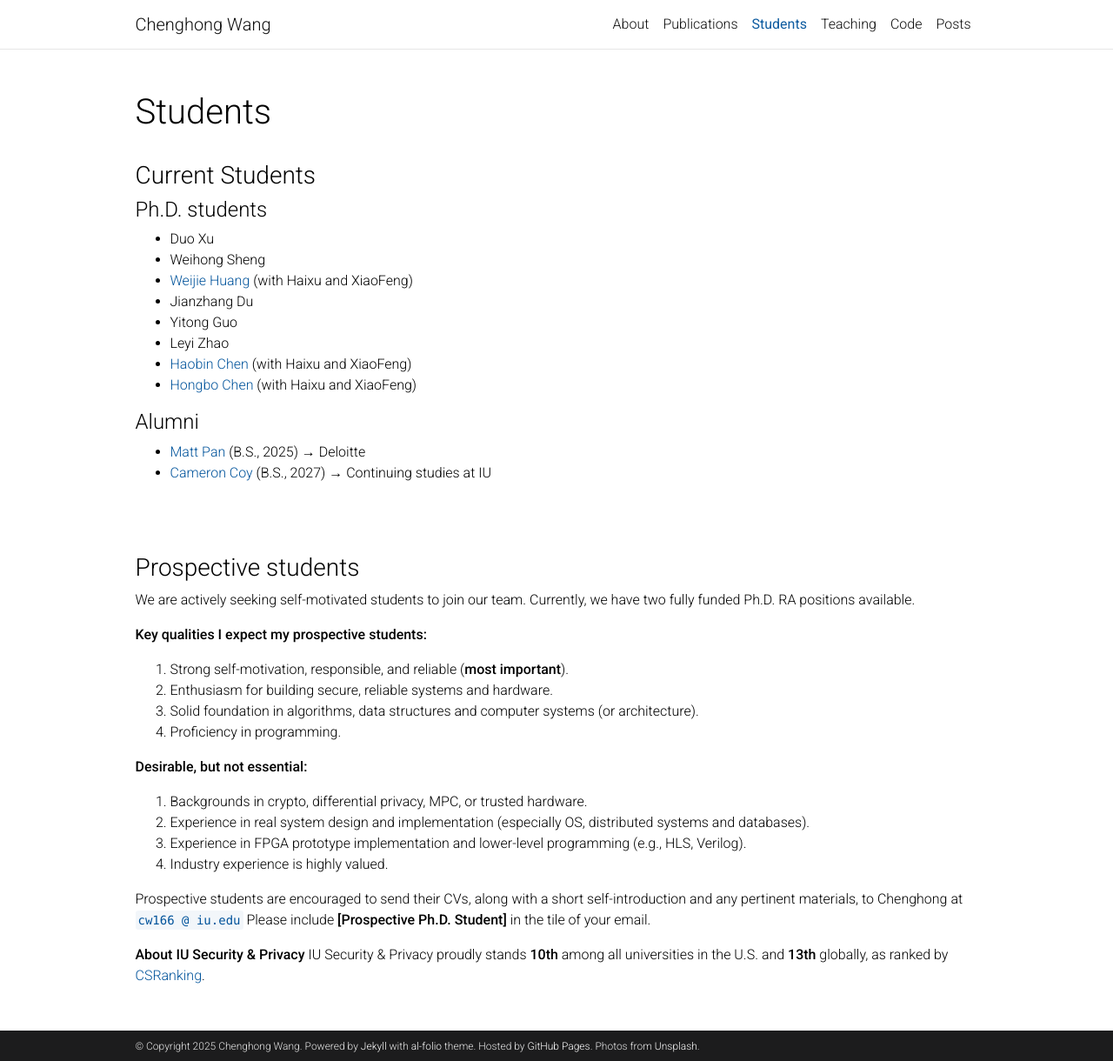
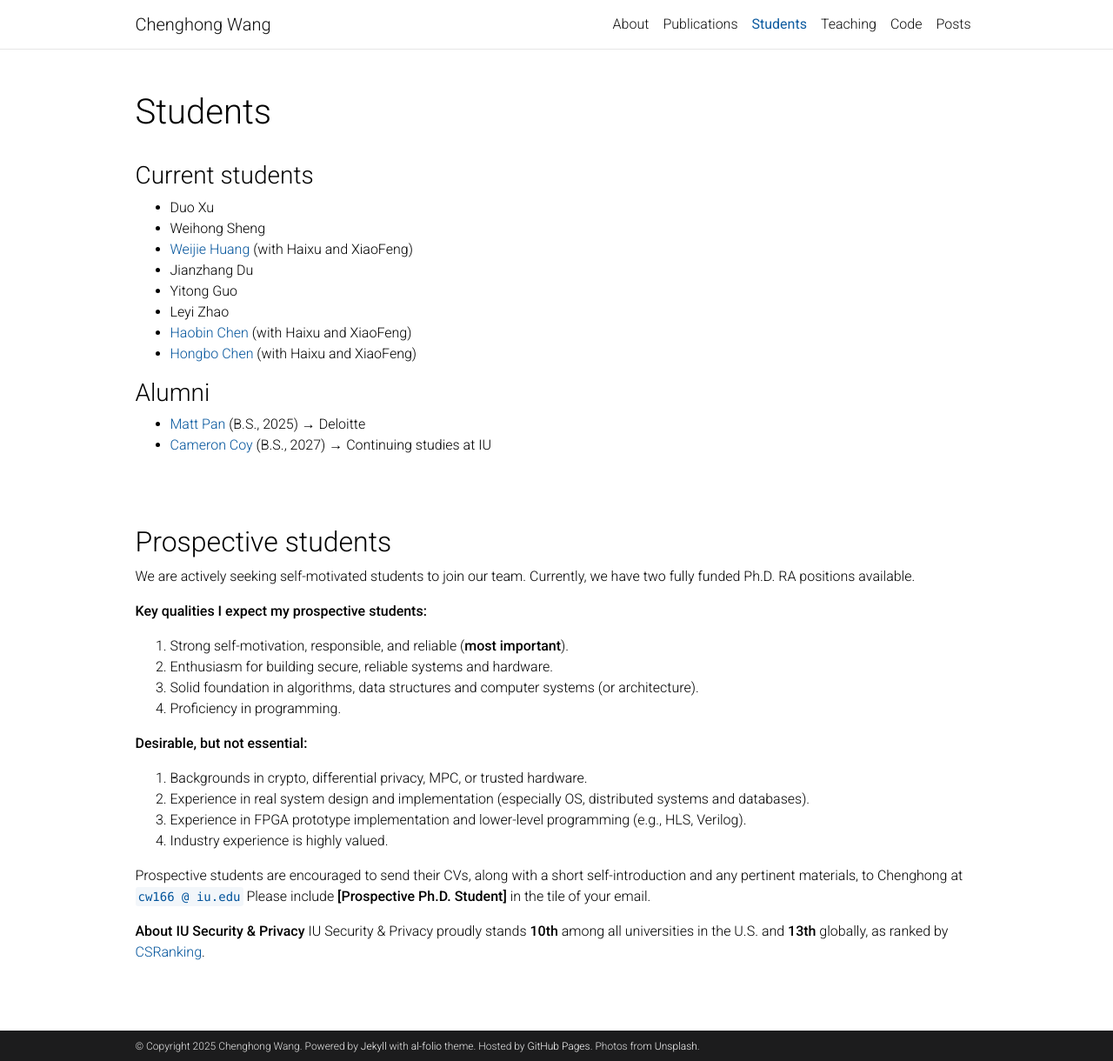
Before and after one commit to lovingmage/lovingmage.github.io, a Jekyll site: the page built from _pages/students.md, in a window 1280 px wide and 1220 px high. Shown: the whole window at 87% size. Built offline with Jekyll 4.4.1, drawn with Linux system fonts in a browser that asks for light colours; comment, search, counter and statistics services are not loaded; a style sheet for code colours, icons or effects is not loaded.

Commit message:
Update students.md

```diff
--- a/_pages/students.md
+++ b/_pages/students.md
@@ -8,8 +8,7 @@ nav_order: 2
 horizontal: false
 ---
 
-### Current Students
-#### Ph.D. students
+### Current students
 - Duo Xu
 - Weihong Sheng
 - [Weijie Huang](https://macromogic.xyz/) (with Haixu and XiaoFeng)
@@ -19,14 +18,14 @@ horizontal: false
 - [Haobin Chen](https://hiroki-chen.github.io/) (with Haixu and XiaoFeng)
 - [Hongbo Chen](https://hc50.pages.iu.edu/) (with Haixu and XiaoFeng)
 
-#### Alumni
+### Alumni
 - [Matt Pan](https://www.linkedin.com/in/matt-pan/) (B.S., 2025) → Deloitte
 - [Cameron Coy](https://www.linkedin.com/in/cameron-coy/) (B.S., 2027) → Continuing studies at IU
 
 <br />
 <br />
 
-### Prospective students
+## Prospective students
 We are actively seeking self-motivated students to join our team. Currently, we have two fully funded Ph.D. RA positions available.
 
 **Key qualities I expect my prospective students:**
```
